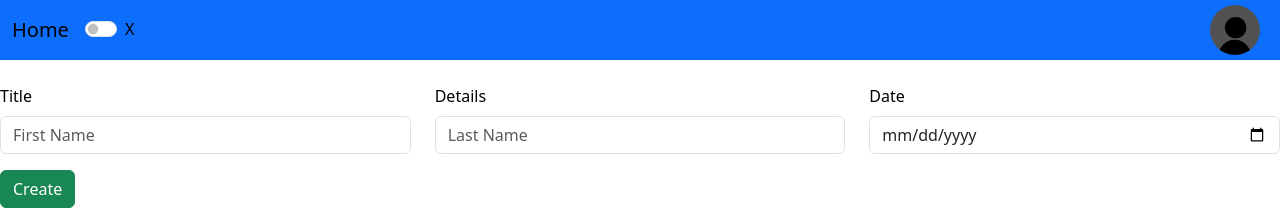
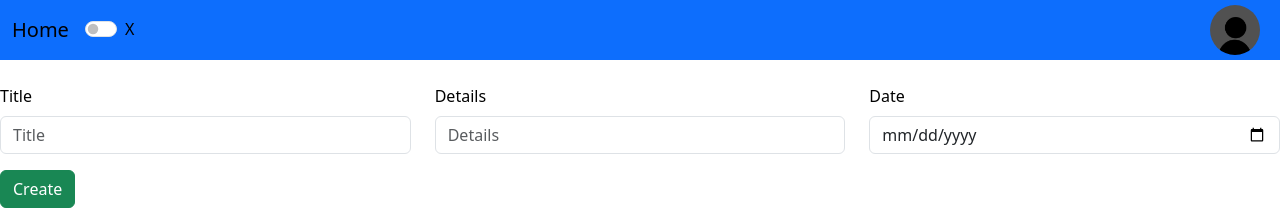
Before and after one commit to Ali13140/SWE363_Project, a React (Vite) app: page /newListPage in a window 1280 px wide. Shown: the top 210 px of the page. Built offline with nearby package versions, Linux system fonts and the light colour scheme.

Commit message:
implemnted functionalities of ViewListPage and NewListPage

```diff
--- a/src/Pages/NewListPage.jsx
+++ b/src/Pages/NewListPage.jsx
@@ -1,52 +1,94 @@
-import React from "react";
+import React, { useState, useEffect, useRef } from "react";
 import "bootstrap/dist/css/bootstrap.min.css"; // Import Bootstrap CSS
 import NavBar from "../Components/NavBar";
+import { useLocation, useNavigate } from "react-router-dom";
 
 const NewListPage = () => {
-  const handleCreateItem = () => {};
+  const location = useLocation();
+  const nav = useNavigate();
+  const [title, setTitle] = useState("");
+  const [details, setDetails] = useState("");
+  const [date, setDate] = useState("");
+  const [buttonText, setButtonText] = useState("Create");
+  const buttonTextRef = useRef(buttonText);
+
+  const data = location.state ? location.state.data : null;
+  const [index, setIndex] = useState(
+    location.state ? location.state.index1 : null
+  ); // Use useState instead of useRef
+
+  useEffect(() => {
+    buttonTextRef.current = buttonText;
+  }, [buttonText]);
+
+  useEffect(() => {
+    const newButtonText = data ? "Edit" : "Create";
+    if (buttonTextRef.current !== newButtonText) {
+      setButtonText(newButtonText);
+    }
+  }, [data]);
+
+  const handleCreateItem = (event) => {
+    event.preventDefault(); // Prevent the form from refreshing the page
+
+    const newItem = {
+      title: title,
+      details: details,
+      dateTime: date,
+      status: "Other", // Or whatever default status you want
+    };
+
+    // Navigate to the ViewListPage and pass the new item
+    nav("/ViewListPage", { state: { data: newItem, index1: index } });
+  };
 
   return (
     <div>
-      {" "}
       <NavBar></NavBar>
       <form className="mt-4 " onSubmit={handleCreateItem}>
         <div className="row mb-3">
           <div className="col">
-            <label htmlFor="firstName" className="form-label">
+            <label htmlFor="title" className="form-label">
               Title
             </label>
             <input
               type="text"
               className="form-control"
-              id="firstName"
-              placeholder="First Name"
+              id="title"
+              placeholder="Title"
+              defaultValue={data ? data.title : ""}
+              onChange={(e) => setTitle(e.target.value)}
             />
           </div>
           <div className="col">
-            <label htmlFor="lastName" className="form-label">
+            <label htmlFor="details" className="form-label">
               Details
             </label>
             <input
               type="textarea"
               className="form-control"
-              id="lastName"
-              placeholder="Last Name"
+              id="details"
+              placeholder="Details"
+              defaultValue={data ? data.details : ""}
+              onChange={(e) => setDetails(e.target.value)}
             />
           </div>
           <div className="col">
-            <label htmlFor="lastName" className="form-label">
+            <label htmlFor="date" className="form-label">
               Date
             </label>
             <input
               type="Date"
               className="form-control"
-              id="lastName"
-              placeholder="Last Name"
+              id="date"
+              placeholder="Date"
+              defaultValue={data ? data.dateTime : ""}
+              onChange={(e) => setDate(e.target.value)}
             />
           </div>
         </div>
         <button type="submit" className="btn btn-success ">
-          Create
+          {buttonText}
         </button>
       </form>
     </div>
--- a/src/Pages/ViewListPage.jsx
+++ b/src/Pages/ViewListPage.jsx
@@ -2,8 +2,12 @@ import React, { useState, useEffect } from "react";
 import "bootstrap/dist/css/bootstrap.min.css"; // Import Bootstrap CSS
 import NavBar from "../Components/NavBar";
 import "../CSS_Files/ViewListPage.css";
+import { useNavigate, useLocation } from "react-router-dom";
 
 const ViewListPage = () => {
+  const location = useLocation();
+
+  const nav = useNavigate();
   // Simulate data from a database
   const [data, setData] = useState(() => {
     const savedData = localStorage.getItem("myData"); // This acts as a local DataBase until we implement the DB in the backend
@@ -13,7 +17,7 @@ const ViewListPage = () => {
           {
             title: "Item 1",
             details: "Details 1",
-            dateTime: "Date/Time 1",
+            dateTime: "10/10/2002",
             status: "Done",
           },
           {
@@ -43,6 +47,17 @@ const ViewListPage = () => {
     localStorage.setItem("myData", JSON.stringify(data));
   }, [data]);
 
+  useEffect(() => {
+    if (location.state && location.state.data) {
+      if (location.state.index1 !== undefined) {
+        handleUpdateItem(location.state.data, location.state.index1);
+      } else {
+        // If index doesn't exist, add a new item
+        const newData = [...data, location.state.data];
+        setData(newData);
+      }
+    }
+  }, [location]);
   const handleDone = (index) => {
     const newData = [...data];
     newData[index].status = "Done";
@@ -51,12 +66,25 @@ const ViewListPage = () => {
 
   const handleEdit = (index) => {
     const newData = [...data];
-    newData[index].status = "Due";
-    setData(newData);
+    // Navigate to the NewListPage and pass the object data
+    nav("/NewListPage", { state: { data: newData[index], index1: index } });
   };
+
   const handleRemove = (index) => {
     const newData = data.filter((item, i) => i !== index);
     setData(newData);
+    localStorage.setItem("myData", JSON.stringify(newData));
+  };
+  const handleUpdateItem = (updatedItem, index) => {
+    // Get the current items from the local storage
+    const savedItems = JSON.parse(localStorage.getItem("myData")) || [];
+
+    // Replace the item at the given index with the updated item
+    savedItems[index] = updatedItem;
+
+    // Save the updated items back to the local storage
+    localStorage.setItem("myData", JSON.stringify(savedItems));
+    setData(savedItems);
   };
 
   return (
```
